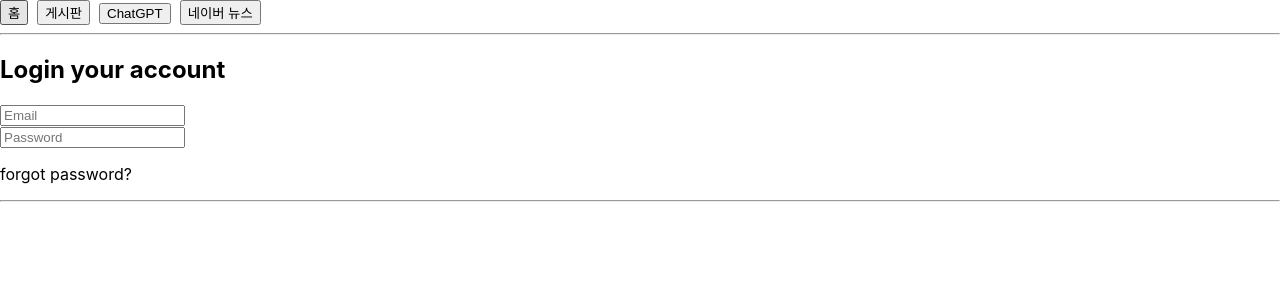
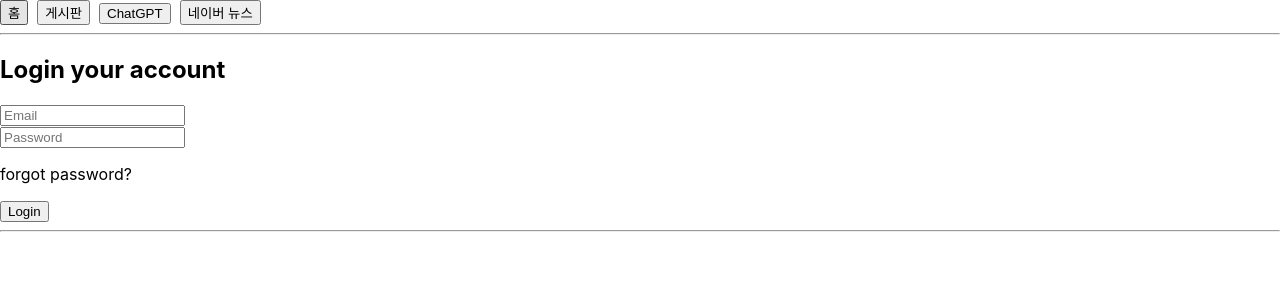
Before and after one commit to tukcomCD2024/KbyC, a React (Create React App) app in the folder frontend/: page /login in a window 1280 px wide. Shown: the top 300 px of the page. Built offline with nearby package versions, Linux system fonts and the light colour scheme.

Commit message:
Design: add login button

```diff
--- a/frontend/src/pages/LoginPage.js
+++ b/frontend/src/pages/LoginPage.js
@@ -63,6 +63,9 @@ const LoginPage = () => {
             {/* 비밀번호 찾기 링크 */}
             <p className='link-findpassword-text'>forgot password?</p>
           </div>
+
+          {/* 로그인 버튼 */}
+          <button className="login-button" onClick={handleLogin}>Login</button>
         </div>
       </div>
     </div>
```
